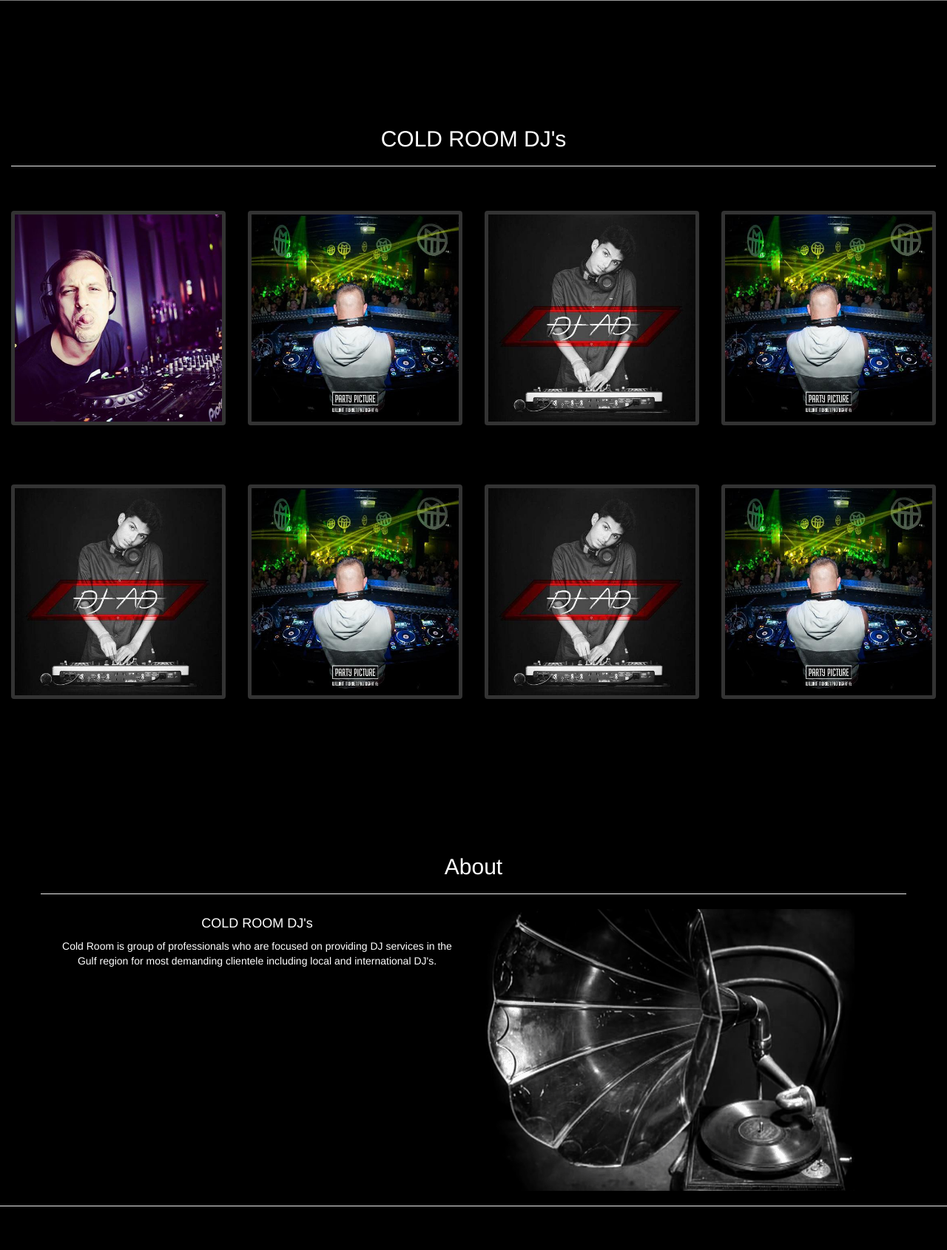
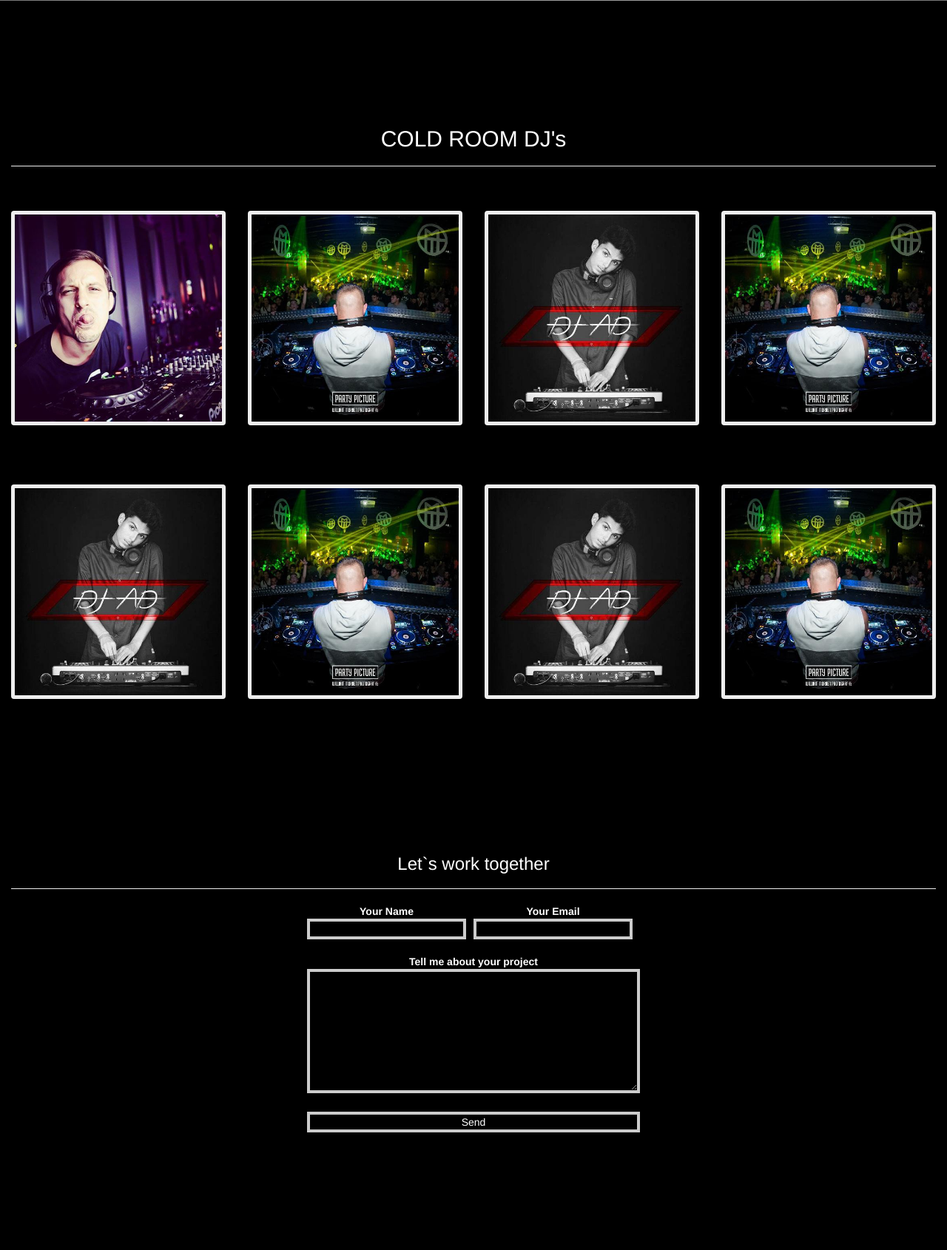
Before and after one commit to stojkovic-mladen/cold-room, a PHP site: page / in a window 1280 px wide. Shown: the part 689-2379 px from the top of the page at 74% size. Run offline with PHP 8.4, Linux system fonts and the light colour scheme; some libraries are stand-ins or nearby versions; grey boxes are pictures that could not be loaded.

Commit message:
regular deing update

```diff
--- a/css/main.css
+++ b/css/main.css
@@ -13,7 +13,7 @@ body {
   color: #fff;
   padding: 1% 0;
   font-size: 1.2em;
-  border: 0; }
+  border-bottom: 2px solid #fff; }
 
 .navbar-brand {
   float: left;
@@ -81,7 +81,7 @@ section {
   border-radius: 4px;
   overflow: hidden;
   max-width: 300px;
-  border: 5px solid #333;
+  border: 5px solid #eee;
   max-height: 300px; }
 
 .djBox h3 {
@@ -139,7 +139,7 @@ section {
   box-sizing: border-box; }
 
 .djBox ul li a {
-  color: #D4F0FF;
+  color: #eee;
   font-size: 30px;
   margin: 10px;
   display: inline-block;
@@ -156,8 +156,9 @@ form {
   max-width: 450px;
   margin: 0 auto 50px; }
   form input, form textarea {
-    color: #000;
-    border: 3px solid #fff;
+    background-color: #000;
+    color: #fff;
+    border: 4px solid #ccc;
     width: 100%; }
 
 .contact-info-group label {
--- a/index.html
+++ b/index.html
@@ -168,17 +168,42 @@
     </div>
 </section>
 <!-- END DJ CONTAINER -->
+<!-- START EMAIL SECTION -->
+<section>
+  <div class="container-fluid text-center">
+    <h3>Let`s work together</h3>
+    <hr>
+    <div class="row">
+      <div class="col-xs-12">
+      <form action="https://formspree.io/vladan@krsticmusic.com" method="POST">
+        <div class="contact-info-group">
+          <label><span>Your Name</span>
+          <input type="text" name="name"></label>
 
+          <label><span>Your Email</span>
+          <input type="email" name="_replyto"></label>
+        </div>
+
+          <label><span>Tell me about your project</span>
+          <textarea name="message" rows="8" cols="8"></textarea></label>
+
+          <input type="submit" value="Send">
+        </form>
+        </div>
+    </div>
+  </div>
+</section>
+<!-- END EMAIL SECTION -->
 <!--START ABOUT SECTION -->
     <div id="about" class="container text-center">
       <div class="row">
         <h2>About</h2>
         <hr>
-        <div class="col-lg-6 col-md-3 col-sm-6 col-xs-12">
+        <div class="col-lg-6 col-md-6 col-sm-6 col-xs-12">
           <h4>COLD ROOM DJ's</h4>
           <p>Cold Room is group of professionals who are focused on providing DJ services in the Gulf region for most demanding clientele including local and international DJ's.</p>
         </div>
-        <div class="col-lg-6 col-md-3 col-sm-6 col-xs-12">
+        <div class="col-lg-6 col-md-6 col-sm-6 col-xs-12">
             <img src="img/gramofon2.gif" alt="karina banana" class="img-responsive">
         </div>
       </div>
--- a/scss/partials/_header.scss
+++ b/scss/partials/_header.scss
@@ -5,7 +5,7 @@
   color: #fff;
   padding: 1% 0;
   font-size: 1.2em;
-  border: 0;
+  border-bottom: 2px solid #fff;
 }
 
 .navbar-brand {
--- a/scss/partials/_wrapper.scss
+++ b/scss/partials/_wrapper.scss
@@ -8,7 +8,7 @@ section
   border-radius: 4px;
   overflow: hidden;
   max-width: 300px;
-  border: 5px solid #333;
+  border: 5px solid #eee;
   max-height: 300px;
 }
 .djBox h3 {
@@ -66,7 +66,7 @@ section
   box-sizing: border-box;
 }
 .djBox ul li a {
-  color: $ice-color;
+  color: #eee;
   font-size: 30px;
   margin: 10px;
   display: inline-block;
@@ -90,8 +90,9 @@ form {
   max-width: 450px;
   margin: 0 auto 50px;
   input, textarea {
-    color: #000;
-    border: 3px solid #fff;
+    background-color: #000;
+    color: #fff;
+    border: 4px solid #ccc;
     width: 100%;
   }
 }
```
Also changed, not shown: dj1.html (+21 -1 lines), 1 other file.
